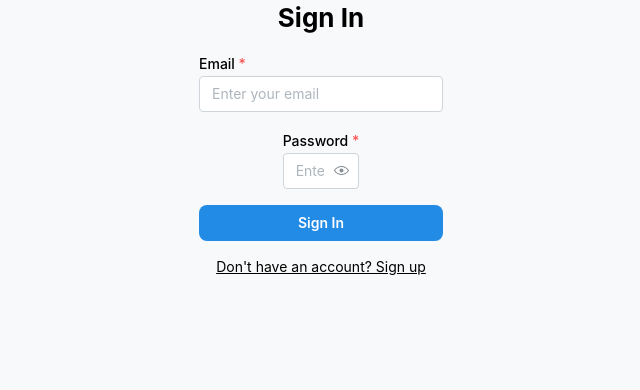
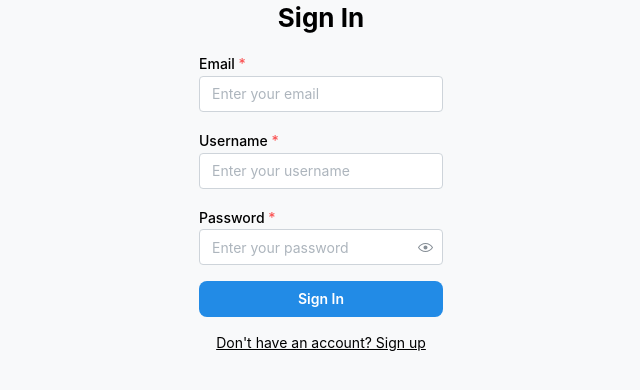
Before and after one commit to princengoc/unspoken, a Next.js app: page /auth in a window 1280 px wide. Shown: the top 390 px of the page, without its empty margins (319-959 px from the left). Built offline with nearby package versions, Linux system fonts and the light colour scheme; no server answers.

Commit message:
improve signup page, require username

```diff
--- a/src/app/auth/page.tsx
+++ b/src/app/auth/page.tsx
@@ -2,6 +2,7 @@
 
 import { useEffect, useState } from "react";
 import { useAuth } from "@/context/AuthProvider";
+import { useDisclosure } from "@mantine/hooks";
 import { useRouter } from "next/navigation";
 import { Container, TextInput, Button, Title, Stack, Center, Text, PasswordInput, Loader } from "@mantine/core";
 import { notifications } from "@mantine/notifications";
@@ -10,7 +11,9 @@ export default function AuthPage() {
   const { user, loading, loginWithEmail, signUpWithEmail } = useAuth();
   const router = useRouter();
   const [email, setEmail] = useState("");
+  const [username, setUsername] = useState("");
   const [password, setPassword] = useState("");
+  const [visible, { toggle }] = useDisclosure(false);
   const [isSignUp, setIsSignUp] = useState(false);
 
   useEffect(() => {
@@ -30,7 +33,7 @@ export default function AuthPage() {
   const handleLoginOrSignup = async () => {
     try {
       if (isSignUp) {
-        await signUpWithEmail(email, password);
+        await signUpWithEmail(email, password, username);
         notifications.show({ title: "Success", message: "Sign-up successful! Please check your email for confirmation.", color: "green" });
       } else {
         await loginWithEmail(email, password);
@@ -44,7 +47,7 @@ export default function AuthPage() {
   return (
     <Container size="xs">
       <Center>
-        <Stack align="center" spacing="md">
+        <Stack align="center" gap="md">
           <Title order={2}>{isSignUp ? "Sign Up" : "Sign In"}</Title>
 
           <TextInput
@@ -55,12 +58,23 @@ export default function AuthPage() {
             required
           />
 
+          <TextInput
+            label="Username"
+            placeholder="Enter your username"
+            value={username}
+            onChange={(e) => setUsername(e.target.value)}
+            required
+          />
+
           <PasswordInput
             label="Password"
             placeholder="Enter your password"
             value={password}
             onChange={(e) => setPassword(e.target.value)}
             required
+            visible={visible}
+            onVisibilityChange={toggle}
+            w="100%"
           />
 
           <Button fullWidth color="blue" onClick={handleLoginOrSignup}>
--- a/src/context/AuthProvider.tsx
+++ b/src/context/AuthProvider.tsx
@@ -7,7 +7,7 @@ interface AuthContextType {
   user: any;
   loading: boolean;
   loginWithEmail: (email: string, password: string) => Promise<void>;
-  signUpWithEmail: (email: string, password: string) => Promise<void>;
+  signUpWithEmail: (email: string, password: string, username: string) => Promise<void>;
   logout: () => Promise<void>;
 }
 
@@ -40,8 +40,14 @@ export function AuthProvider({ children }: { children: ReactNode }) {
     if (error) throw error;
   };
 
-  const signUpWithEmail = async (email: string, password: string) => {
-    const { error } = await supabase.auth.signUp({ email, password });
+  const signUpWithEmail = async (email: string, password: string, username: string) => {
+    const { data, error } = await supabase.auth.signUp({
+      email,
+      password,
+      options: {
+        data: { username } // store in auth.users.raw_user_meta_data
+      }
+    });
     if (error) throw error;
   };
 
```
Also changed, not shown: 1 other file (tests, documents, lock files or other folders).
